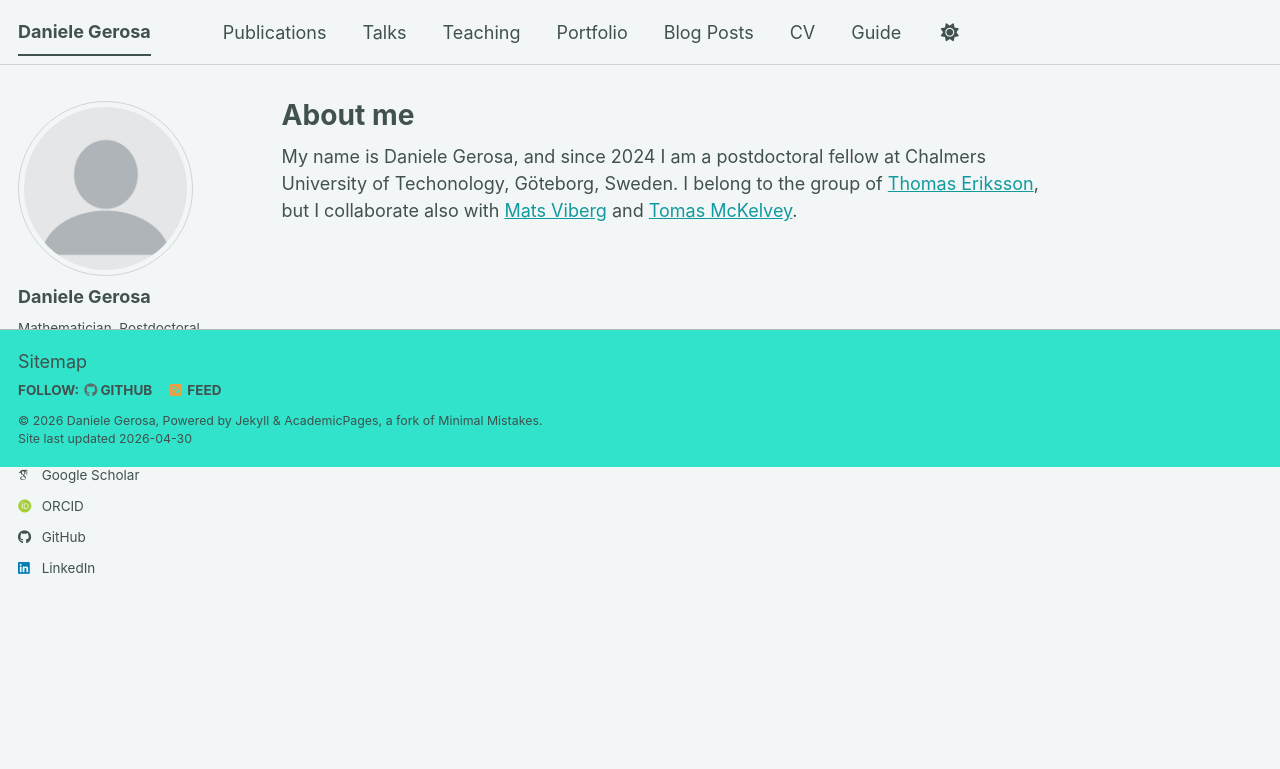
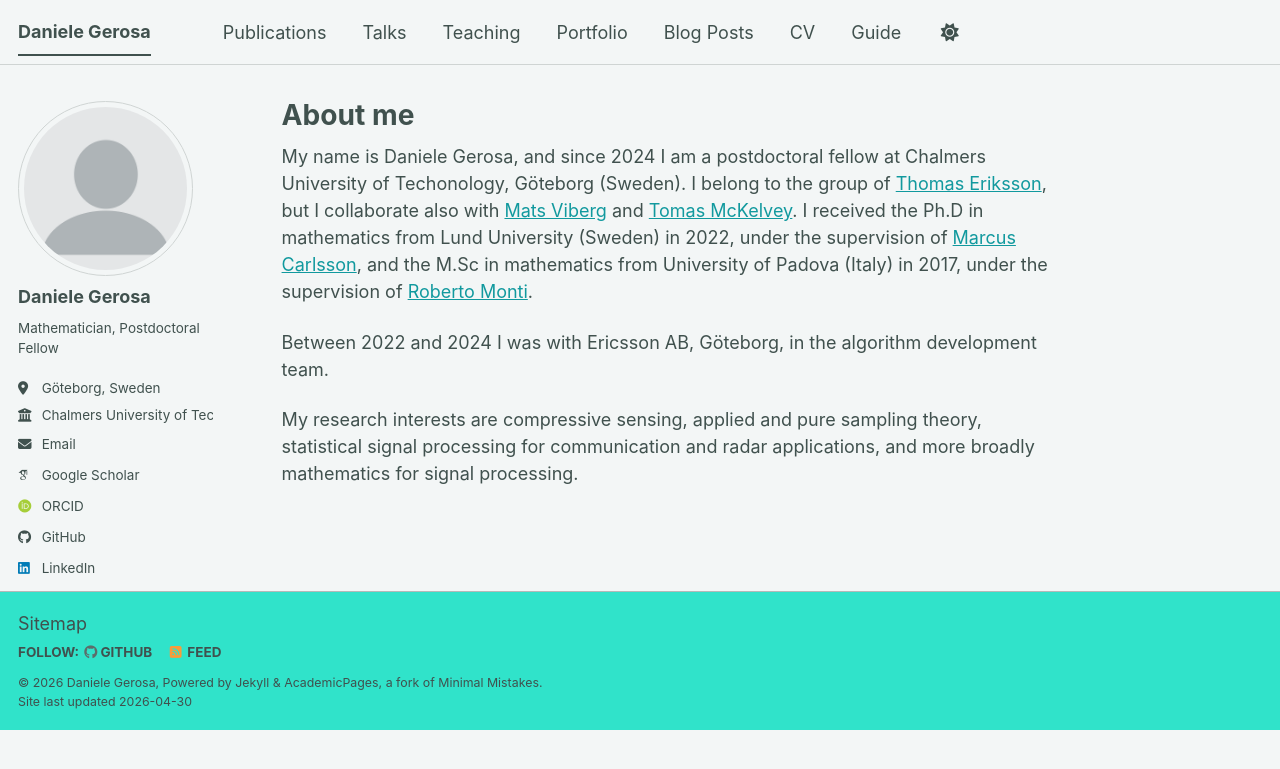
Before and after one commit to dagerosa/dagerosa.github.io, a Jekyll site: the page built from _pages/about.md, in a window 1280 px wide. Shown: the top 769 px of the page. Built offline with Jekyll 4.4.1, drawn with Linux system fonts in a browser that asks for light colours; some web fonts are replaced; a script bundle is joined from its source files by our own code; library files that are not in the unit come from our copies.

Commit message:
Update about.md

```diff
--- a/_pages/about.md
+++ b/_pages/about.md
@@ -7,4 +7,8 @@
   - /about.html
 ---
 
-My name is Daniele Gerosa, and since 2024 I am a postdoctoral fellow at Chalmers University of Techonology, Göteborg, Sweden. I belong to the group of [Thomas Eriksson](https://www.chalmers.se/en/persons/thomase/), but I collaborate also with [Mats Viberg](https://www.bth.se/english/staff-landing-page/mats-viberg) and [Tomas McKelvey](https://www.chalmers.se/en/persons/mckelvey/).
+My name is Daniele Gerosa, and since 2024 I am a postdoctoral fellow at Chalmers University of Techonology, Göteborg (Sweden). I belong to the group of [Thomas Eriksson](https://www.chalmers.se/en/persons/thomase/), but I collaborate also with [Mats Viberg](https://www.bth.se/english/staff-landing-page/mats-viberg) and [Tomas McKelvey](https://www.chalmers.se/en/persons/mckelvey/). I received the Ph.D in mathematics from Lund University (Sweden) in 2022, under the supervision of [Marcus Carlsson](https://www.lunduniversity.lu.se/lucat/user/7240ab1d6ba79a9dafc458e7602b150e), and the M.Sc in mathematics from University of Padova (Italy) in 2017, under the supervision of [Roberto Monti](https://www.math.unipd.it/~monti/index.html).
+
+Between 2022 and 2024 I was with Ericsson AB, Göteborg, in the algorithm development team.
+
+My research interests are compressive sensing, applied and pure sampling theory, statistical signal processing for communication and radar applications, and more broadly mathematics for signal processing.
```
